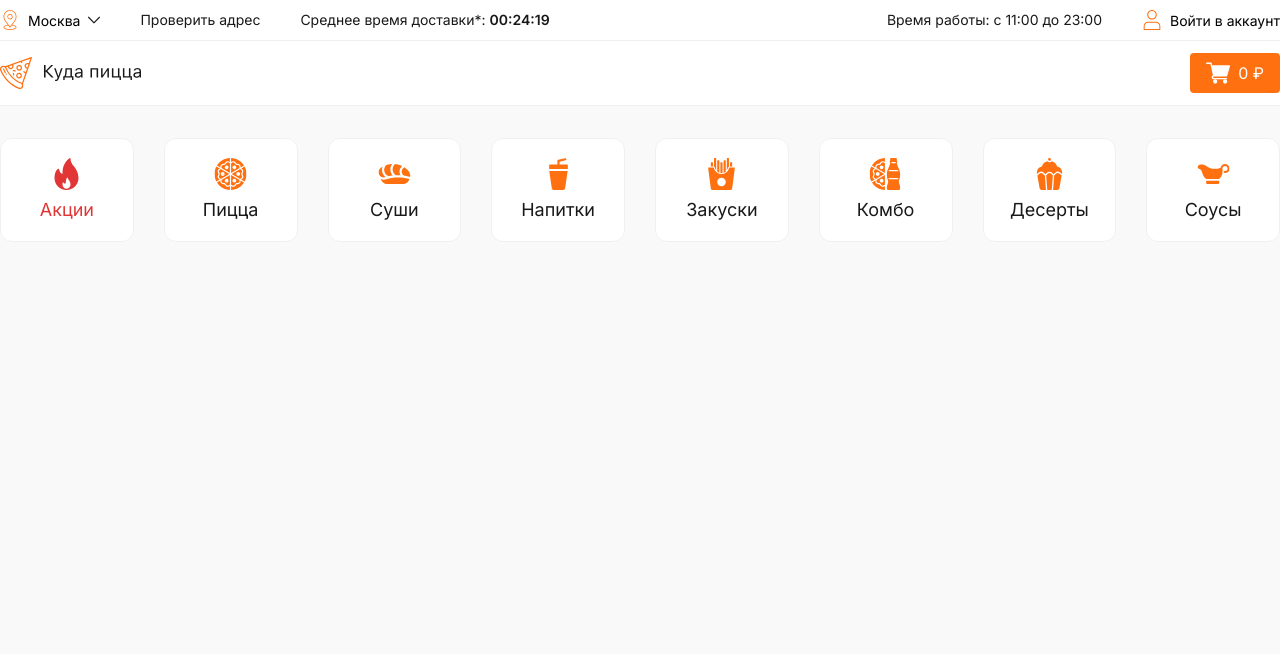
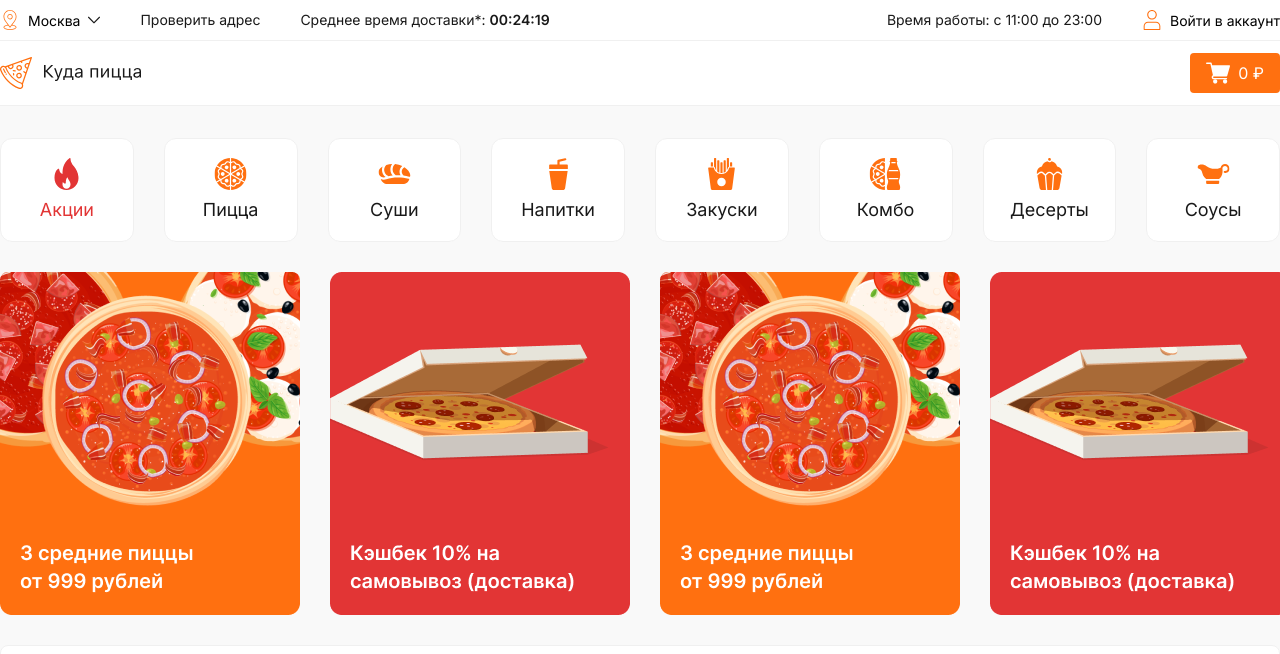
Before and after one commit to McKakTus/pizza, a Next.js app: page / in a window 1280 px wide. Shown: the top 654 px of the page. Built offline with nearby package versions, Linux system fonts and the light colour scheme.

Commit message:
Add banners

```diff
--- /dev/null
+++ b/components/AddressVerification/AddressVerification.module.scss
@@ -0,0 +1,11 @@
+.verification {
+    margin: 30px 0;
+    .content {
+        border: 1px solid var(--gray);
+        border-radius: 8px;
+        background-color: var(--white);
+        height: 80px;
+        width: 100%;
+        padding: 16px 32px;
+    }
+}
--- /dev/null
+++ b/components/AddressVerification/index.tsx
@@ -0,0 +1,15 @@
+import React from "react";
+
+import styles from './AddressVerification.module.scss';
+
+export const AddressVerification: React.FC = () => {
+    return (
+        <div className={styles.verification}>
+            <div className="container">
+                <div className={styles.content}>
+
+                </div>
+            </div>
+        </div>
+    );
+};
--- /dev/null
+++ b/components/Banners/Banner.tsx
@@ -0,0 +1,18 @@
+import React from 'react';
+import Link from 'next/link';
+
+import styles from './Banners.module.scss';
+
+interface BannerProps {
+    image: string;
+}
+
+export const Banner: React.FC<BannerProps> = ({ image }) => {
+    return (
+        <li className={styles.item}>
+            <Link href="">
+                <a><img src={image} alt="" /></a>
+            </Link>
+        </li>
+    )
+};
--- /dev/null
+++ b/components/Banners/Banners.module.scss
@@ -0,0 +1,13 @@
+.banners {
+    margin: 30px 0;
+    .items {
+        display: grid;
+        grid-template-columns: repeat(4, 1fr);
+        grid-column-gap: 30px;
+    }
+    .item {
+        a {
+            display: flex;
+        }
+    }
+}
--- /dev/null
+++ b/components/Banners/index.tsx
@@ -0,0 +1,37 @@
+import React from 'react';
+import { Banner } from './Banner';
+
+import styles from './Banners.module.scss';
+
+const banners = [
+    {
+        id: '1',
+        image: '/img/banners/banner_1.png'
+    },
+    {
+        id: '2',
+        image: '/img/banners/banner_2.png'
+    },
+    {
+        id: '3',
+        image: '/img/banners/banner_1.png'
+    },
+    {
+        id: '4',
+        image: '/img/banners/banner_2.png'
+    },
+]
+
+export const Banners: React.FC = () => {
+    return (
+        <div className={styles.banners}>
+            <div className="container">
+                <ul className={styles.items}>
+                    {banners.map((obj) => (
+                        <Banner key={obj.id} {...obj} />
+                    ))}
+                </ul>
+            </div>
+        </div>
+    );
+};
--- a/components/Categories/Category.tsx
+++ b/components/Categories/Category.tsx
@@ -1,5 +1,5 @@
+import React from 'react';
 import Link from 'next/link';
-import React from 'react';
 
 import styles from './Categories.module.scss';
 
--- a/components/Categories/index.tsx
+++ b/components/Categories/index.tsx
@@ -1,5 +1,5 @@
+import React from 'react';
 import Link from 'next/link';
-import React from 'react';
 import { Category } from './Category';
 
 import styles from './Categories.module.scss';
--- a/pages/index.tsx
+++ b/pages/index.tsx
@@ -1,3 +1,5 @@
+import { AddressVerification } from "../components/AddressVerification";
+import { Banners } from "../components/Banners";
 import { Categories } from "../components/Categories";
 import { Header } from "../components/Header";
 import { Navbar } from "../components/Navbar";
@@ -11,6 +13,8 @@ export default function Home() {
 
       <MainLayout>
         <Categories />
+        <Banners />
+        <AddressVerification />
       </MainLayout>
     </>
   );
```
Also changed, not shown: public/img/banners/banner_1.png (added), public/img/banners/banner_2.png (added).
